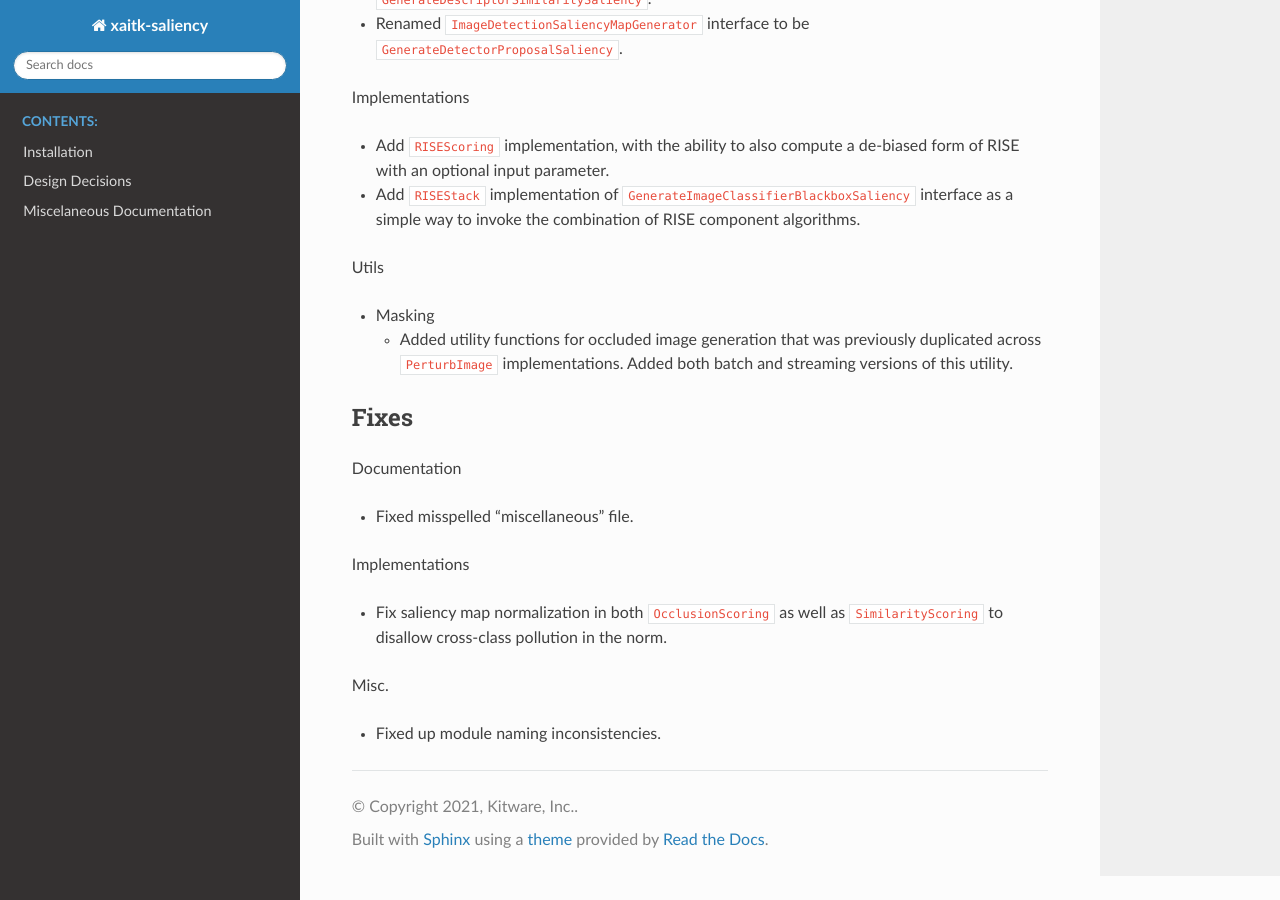
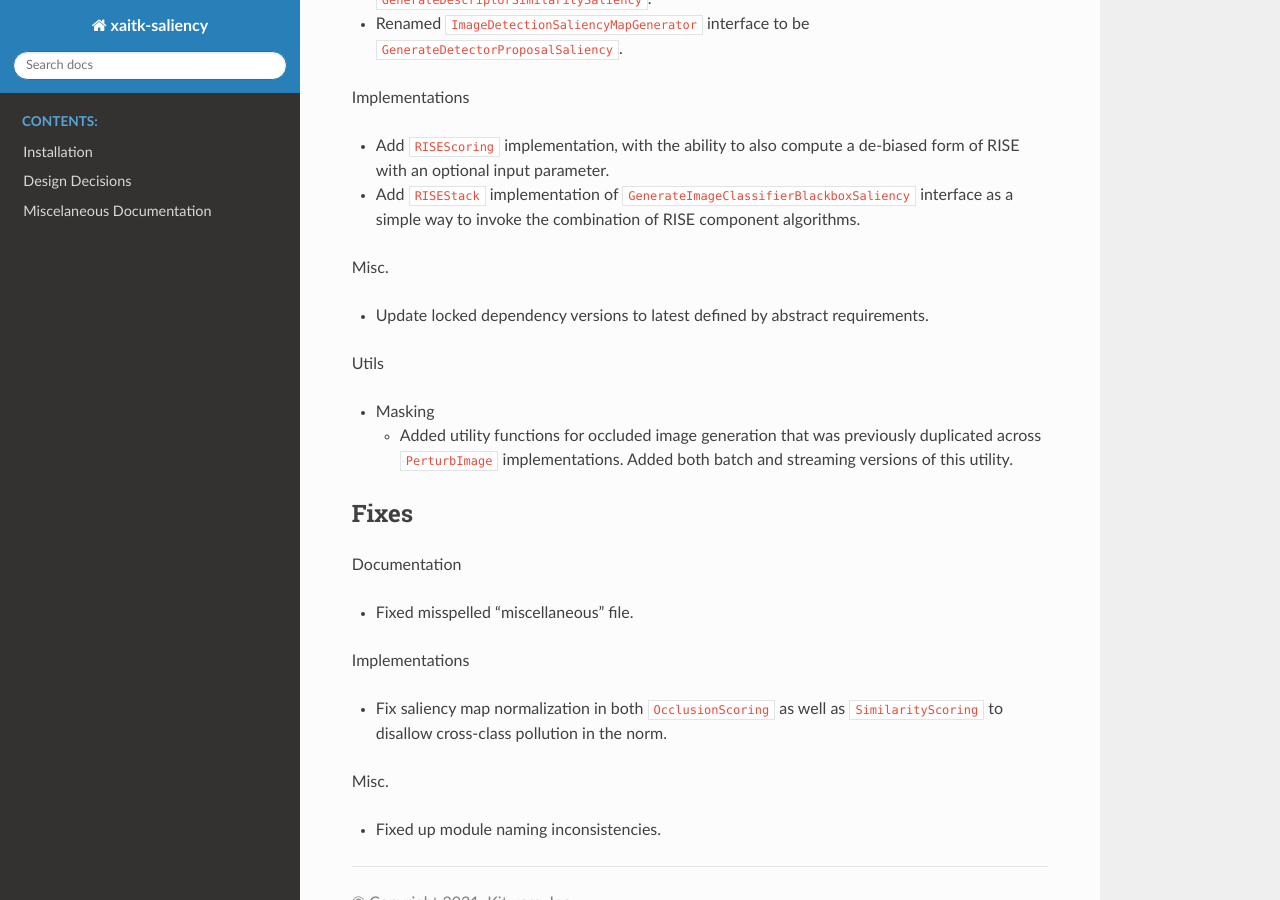
Before and after one commit to XAITK/xaitk-saliency, a Sphinx documentation site: the page built from docs/release_notes/pending_release.rst, in a window 1280 px wide and 900 px high, scrolled down 837 px. Built offline with Sphinx 7.4.7 and the Read the Docs theme 2.0.0, drawn with Linux system fonts in a browser that asks for light colours; pages that are not in the unit, such as notebooks, are missing from menus.

```diff
--- a/docs/release_notes/pending_release.rst
+++ b/docs/release_notes/pending_release.rst
@@ -55,6 +55,10 @@ Implementations
   interface as a simple way to invoke the combination of RISE component
   algorithms.
 
+Misc.
+
+* Update locked dependency versions to latest defined by abstract requirements.
+
 Utils
 
 * Masking
--- a/pyproject.toml
+++ b/pyproject.toml
@@ -48,7 +48,8 @@ scipy = "^1.6.3"
 # CI
 flake8 = "^3.9.0"
 flake8-mutable = "^1.2.0"
-mypy = "^0.812"
+mypy = ">=0.812"
+types-setuptools = "^57.0.0"
 # Docs
 # - Also see: `docs/readthedocs-reqs.txt` for use by RTD
 Sphinx = "^3.5.3"
```
Also changed, not shown: 1 other file.
